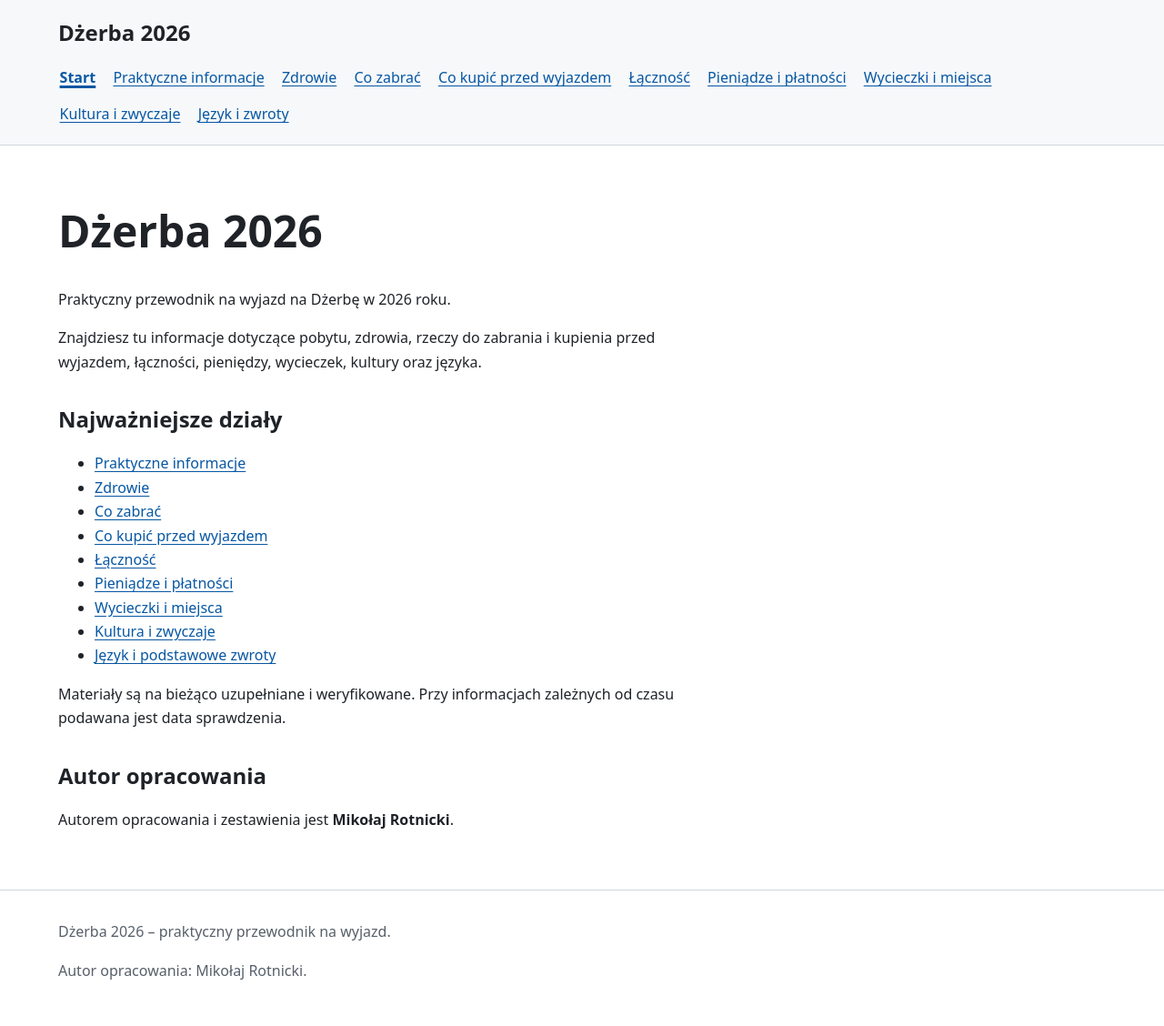
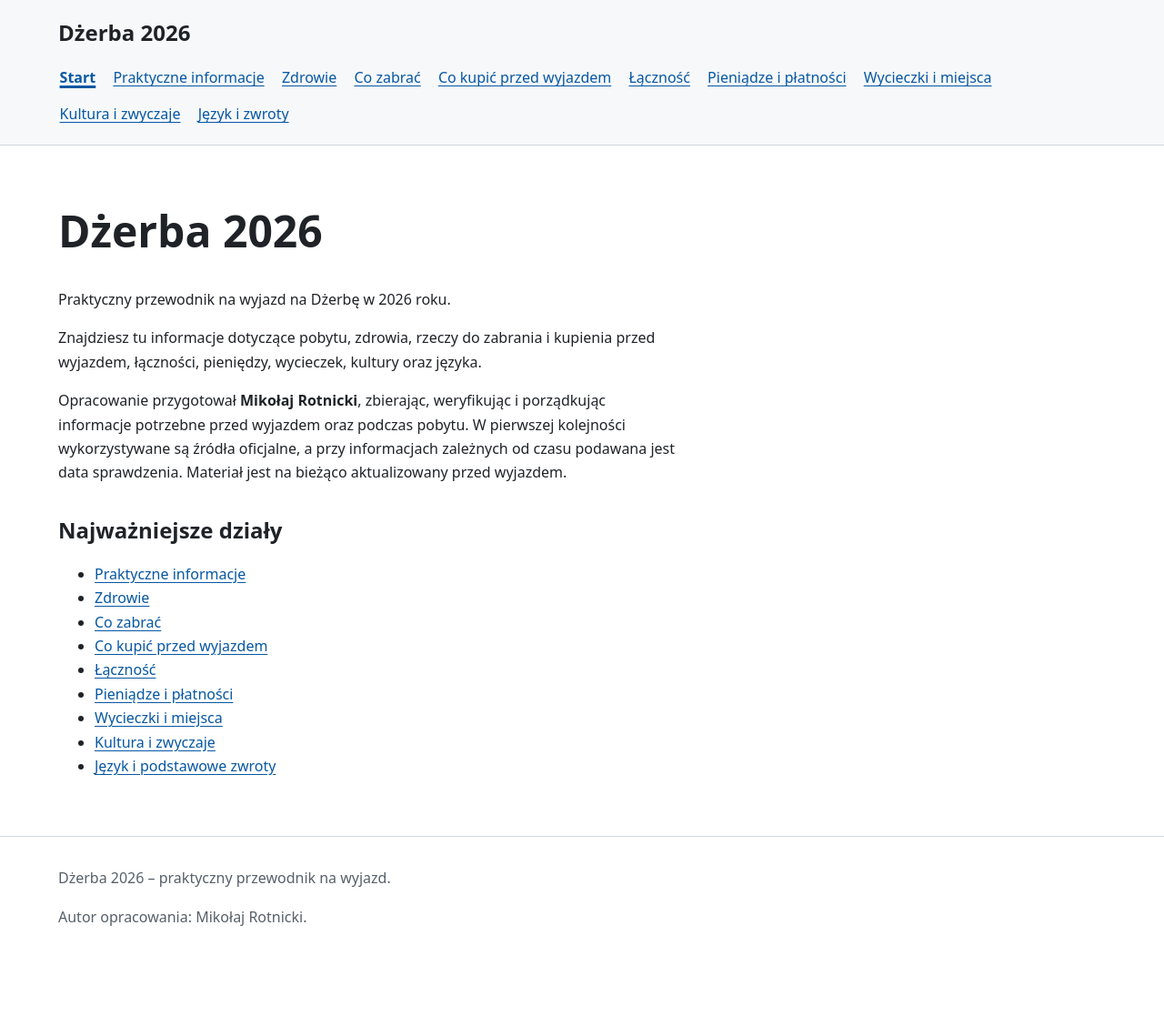
Before and after one commit to rotnicki/djerba-2026, a Jekyll site: the page built from index.md, in a window 1280 px wide. Shown: the whole page at 91% size. Built offline with Jekyll 4.4.1, drawn with Linux system fonts in a browser that asks for light colours; after the commit the page ends 1069 px from its top, so only the background shows below that.

Commit message:
Wpleść informację o autorze w opis strony głównej

```diff
--- a/index.md
+++ b/index.md
@@ -7,6 +7,8 @@ title: Dżerba 2026
 Praktyczny przewodnik na wyjazd na Dżerbę w 2026 roku.
 
 Znajdziesz tu informacje dotyczące pobytu, zdrowia, rzeczy do zabrania i kupienia przed wyjazdem, łączności, pieniędzy, wycieczek, kultury oraz języka.
+
+Opracowanie przygotował **Mikołaj Rotnicki**, zbierając, weryfikując i porządkując informacje potrzebne przed wyjazdem oraz podczas pobytu. W pierwszej kolejności wykorzystywane są źródła oficjalne, a przy informacjach zależnych od czasu podawana jest data sprawdzenia. Materiał jest na bieżąco aktualizowany przed wyjazdem.
 
 ## Najważniejsze działy
 
@@ -19,9 +21,3 @@ Znajdziesz tu informacje dotyczące pobytu, zdrowia, rzeczy do zabrania i kupien
 - [Wycieczki i miejsca](wycieczki.md)
 - [Kultura i zwyczaje](kultura-i-zwyczaje.md)
 - [Język i podstawowe zwroty](jezyk-i-zwroty.md)
-
-Materiały są na bieżąco uzupełniane i weryfikowane. Przy informacjach zależnych od czasu podawana jest data sprawdzenia.
-
-## Autor opracowania
-
-Autorem opracowania i zestawienia jest **Mikołaj Rotnicki**.
```
